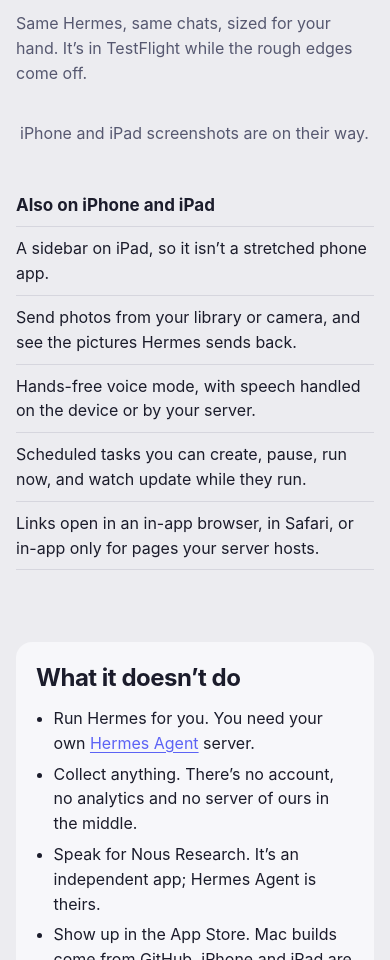
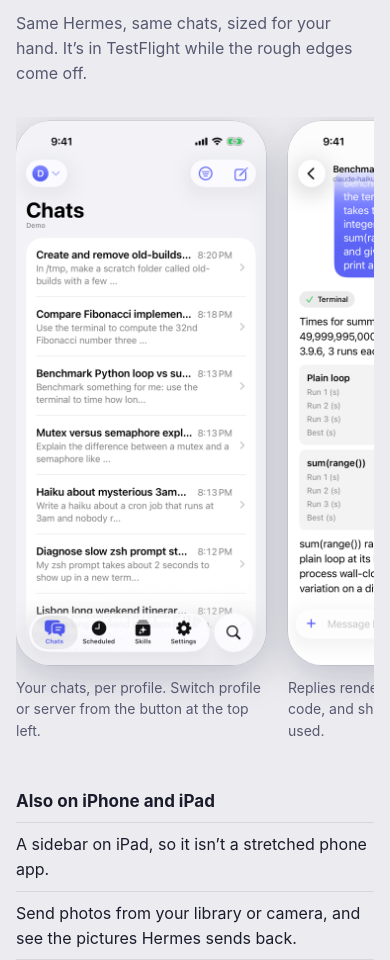
Before and after one commit to jmaddington/alaria-mac, a plain HTML site: page site/index.html in a window 390 px wide. Shown: the part 4290-5250 px from the top of the page. Drawn offline with Linux system fonts and the light colour scheme.

Commit message:
site: iPhone screenshots (from dev-40) with captions [AI]
Seven iPhone 17 Pro shots from the dev server's demo profile, resized to 1100 px.

Co-Authored-By: Claude Opus 5.5 <noreply@anthropic.com>

```diff
--- a/site/index.html
+++ b/site/index.html
@@ -110,8 +110,9 @@ h3 { font-size: 17px; margin: 0 0 8px; }
 .shots img { border-radius: 10px; box-shadow: 0 12px 40px rgba(20, 20, 60, .18), 0 0 0 .5px rgba(0,0,0,.12); }
 .shots figcaption { font-size: 14px; color: var(--ink-2); margin-top: 10px; }
 .phones { display: flex; gap: 22px; overflow-x: auto; padding: 4px 4px 18px; scroll-snap-type: x mandatory; }
-.phones img { width: 250px; flex: none; border-radius: 34px; scroll-snap-align: start;
-  box-shadow: 0 12px 40px rgba(20, 20, 60, .2), 0 0 0 .5px rgba(0,0,0,.15); }
+.phones figure { width: 250px; flex: none; margin: 0; scroll-snap-align: start; }
+.phones img { border-radius: 34px; box-shadow: 0 12px 40px rgba(20, 20, 60, .2), 0 0 0 .5px rgba(0,0,0,.15); }
+.phones figcaption { font-size: 14px; color: var(--ink-2); margin-top: 12px; }
 .phones:empty::before { content: "iPhone and iPad screenshots are on their way."; color: var(--ink-2); }
 
 /* Doesn't do */
@@ -286,7 +287,11 @@ fetch("shots.json").then(r => r.ok ? r.json() : null).then(s => {
   }
   const ios = document.getElementById("ios-shots");
   for (const m of s.ios || []) {
-    const i = new Image(); i.src = m.src; i.alt = m.alt; i.loading = "lazy"; ios.append(i);
+    const f = document.createElement("figure");
+    const i = new Image(); i.src = m.src; i.alt = m.alt; i.loading = "lazy";
+    f.append(i);
+    if (m.caption) { const c = document.createElement("figcaption"); c.textContent = m.caption; f.append(c); }
+    ios.append(f);
   }
 }).catch(() => {});
 </script>
--- a/site/shots.json
+++ b/site/shots.json
@@ -5,5 +5,13 @@
     {"src": "img/mac/04-commands.png", "alt": "The slash command menu open over the composer, listing model, reasoning, yolo, retry, stop and more.", "caption": "Type / for commands like switching the model or turning on YOLO."},
     {"src": "img/mac/05-skills.png", "alt": "The Skills screen listing installed skills grouped by category.", "caption": "Skills, scheduled jobs, tools and memory each get a proper screen."}
   ],
-  "ios": []
+  "ios": [
+    {"src": "img/ios/01-chats.png", "alt": "The iPhone chat list for the Demo profile, with six chats and their first lines.", "caption": "Your chats, per profile. Switch profile or server from the button at the top left."},
+    {"src": "img/ios/02-chat.png", "alt": "A chat where Hermes used the terminal to benchmark a Python loop against sum(range()) and answered with two small tables.", "caption": "Replies render Markdown, tables and code, and show which tools Hermes used."},
+    {"src": "img/ios/03-approval.png", "alt": "An approval card asking to run a command that ends in rm -rf, with Allow Once, Allow for Chat, Always Allow and Deny.", "caption": "Hermes asks before running risky commands. You answer from your phone."},
+    {"src": "img/ios/04-voice.png", "alt": "Voice mode: a glowing orb on a dark screen labelled Listening, with mute and close buttons.", "caption": "Voice mode. Talk, it answers out loud, you can interrupt."},
+    {"src": "img/ios/05-scheduled.png", "alt": "A scheduled task called Morning briefing that runs weekdays at 8am, with Run Now and Pause.", "caption": "Scheduled tasks, written the way you'd say them."},
+    {"src": "img/ios/06-skills.png", "alt": "The Skills tab listing installed skills grouped by category.", "caption": "Skills, grouped the way Hermes groups them."},
+    {"src": "img/ios/07-settings.png", "alt": "iPhone Settings with the server, profile, voice, reply and link options.", "caption": "Settings. Links can open inside the app, in Safari, or inside only when they point at your Hermes."}
+  ]
 }
```
Also changed, not shown: site/img/ios/01-chats.png (added), site/img/ios/02-chat.png (added), site/img/ios/03-approval.png (added), site/img/ios/04-voice.png (added), site/img/ios/05-scheduled.png (added), site/img/ios/06-skills.png (added), site/img/ios/07-settings.png (added).
